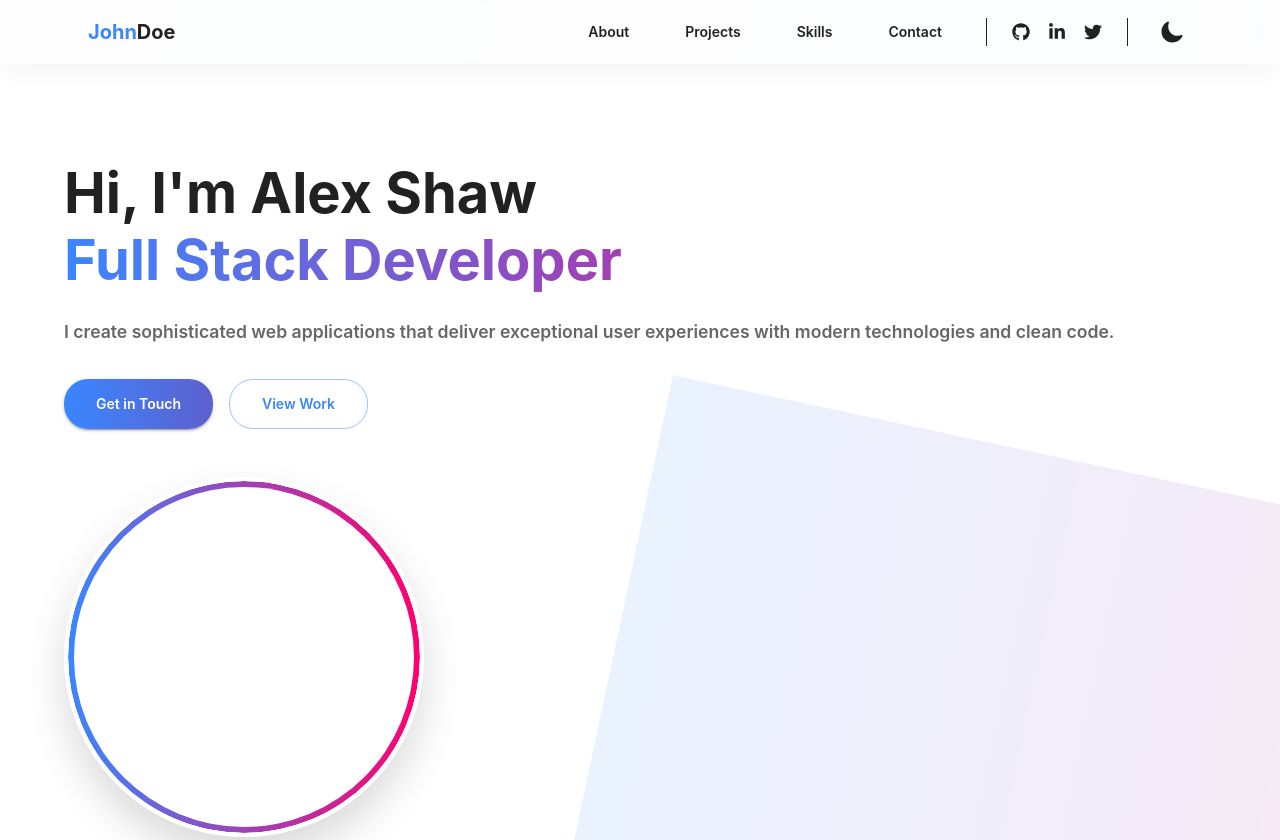
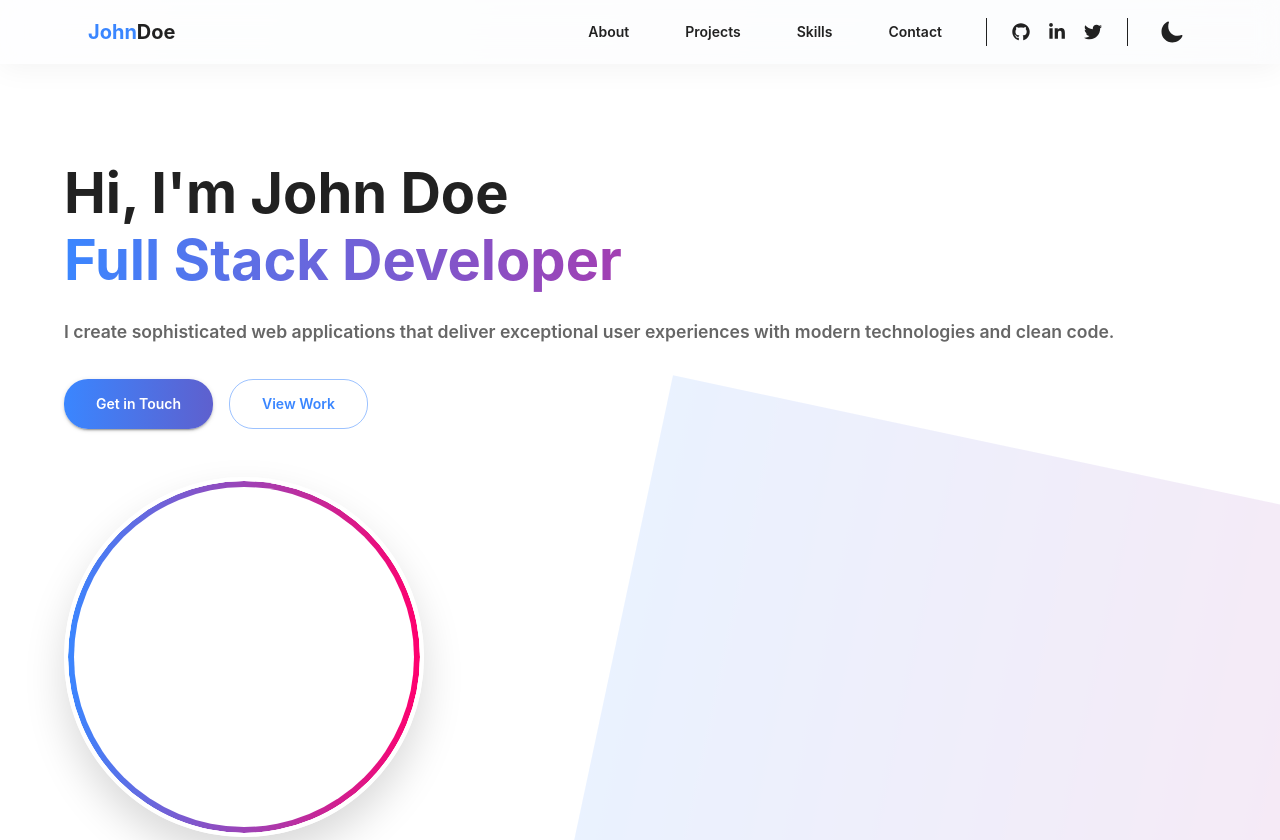
Before and after one commit to uulkan-moore/uulkan-moore-react-personal-portfolio, a Next.js app in the folder frontend/: page / in a window 1280 px wide. Shown: the top 840 px of the page. Built offline with nearby package versions, Linux system fonts and the light colour scheme.

Commit message:
changed name back

```diff
--- a/frontend/app/page.tsx
+++ b/frontend/app/page.tsx
@@ -473,7 +473,7 @@ export default function Home() {
                     lineHeight: 1.2,
                   }}
                 >
-                  Hi, I&apos;m Alex Shaw
+                  Hi, I&apos;m John Doe
                   {/* Job title with gradient effect */}
                   <Typography
                     variant="h2"
```
